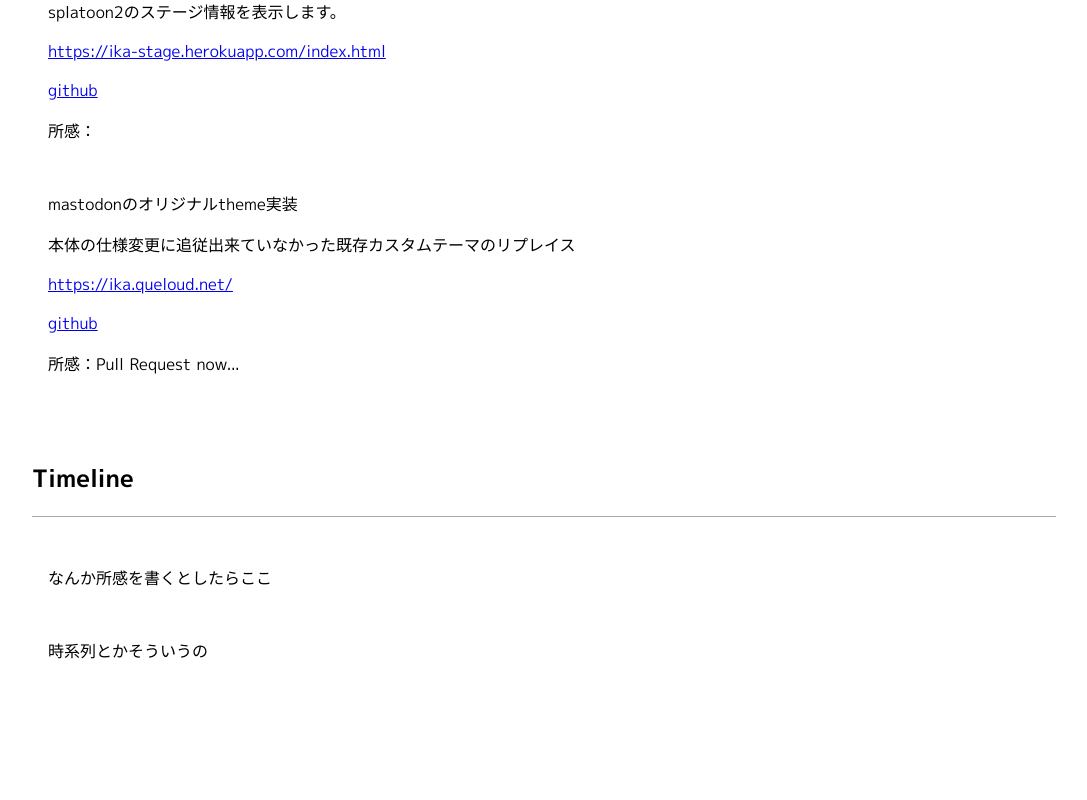
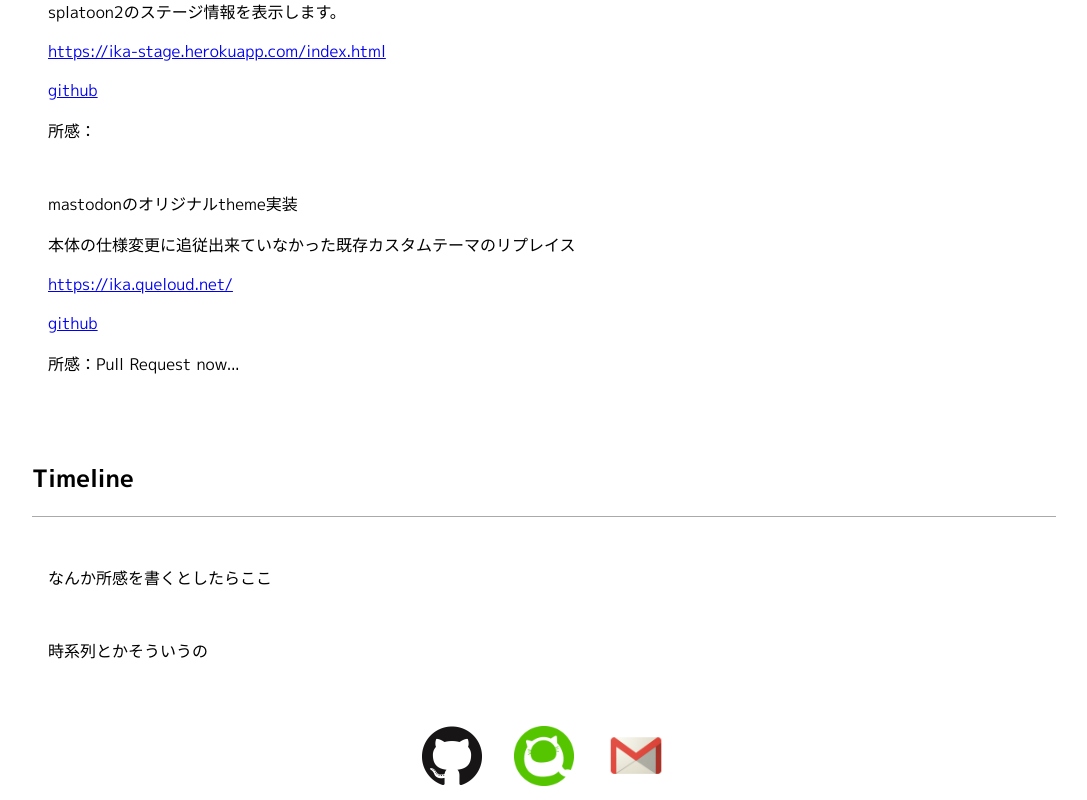
Before and after one commit to suzuki84g/-suzuki84g.github.io, a Nuxt app: page / in a window 1280 px wide. Shown: the part 1624-2424 px from the top of the page, without its empty margins (96-1183 px from the left). Before the commit the page ends 2358 px from the top, so only its background shows below. Built offline with nearby package versions, Linux system fonts and the light colour scheme.

Commit message:
layoutを修正

```diff
--- /dev/null
+++ b/components/Footer.vue
@@ -0,0 +1,18 @@
+<template>
+  <div class="footer">
+    <Link />
+  </div>
+</template>
+
+<script>
+import Link from '~/components/Link'
+
+export default {
+  components: {
+    Link
+  }
+}
+</script>
+
+<style lang="scss">
+</style>
--- a/components/Profile.vue
+++ b/components/Profile.vue
@@ -28,14 +28,10 @@
 </template>
 
 <script>
-import Link from '~/components/Link'
 
 export default {
   data () {
     return {
-      components: [
-        Link
-      ],
       nameKanzi: '鈴木 優紀',
       nameAlphabet: 'SUZUKI Yuki',
       myBirthday: {
--- a/layouts/default.vue
+++ b/layouts/default.vue
@@ -2,15 +2,18 @@
   <div class="wrapper">
     <Header />
     <Nuxt />
+    <Footer />
   </div>
 </template>
 
 <script>
 import Header from '~/components/Header'
+import Footer from '~/components/Footer'
 
 export default {
   components: {
-    Header
+    Header,
+    Footer
   }
 }
 </script>
```
